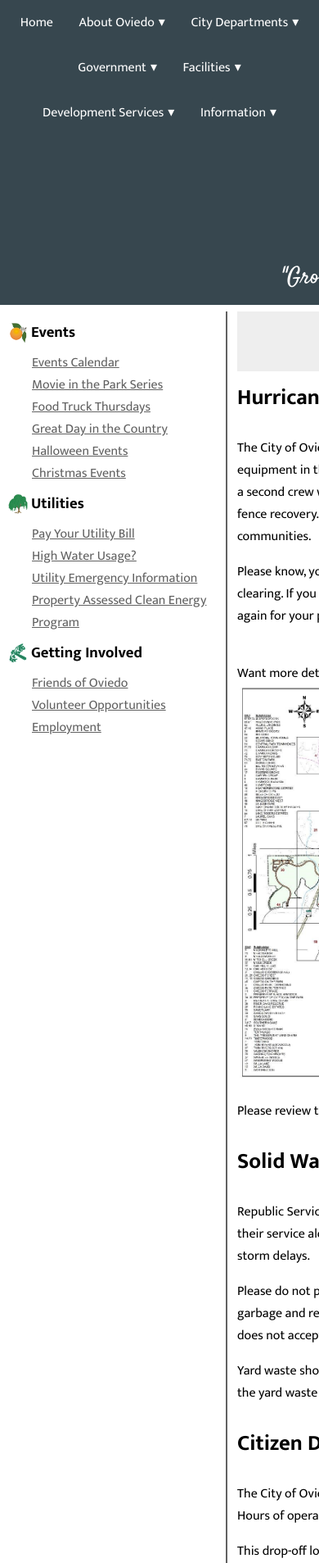
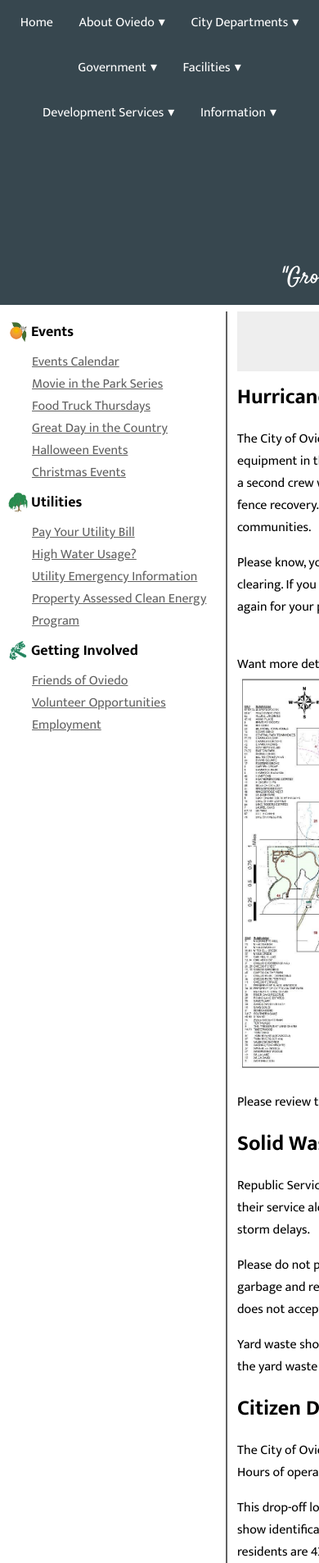
Before and after one commit to will-cromar/oviedo-redesign, a Flask app: page / in a window 390 px wide; the page is wider, and only the part inside the window is pictured. Shown: the top 1907 px of that part at 82% size. Run offline with Flask 2, Linux system fonts and the light colour scheme.

Commit message:
Fixed some font sizing issues on mobile.

```diff
--- a/app/templates/base.html
+++ b/app/templates/base.html
@@ -24,10 +24,14 @@
 
                 /* Default font setttings */
                 font-family: 'Mukta', sans-serif;
-                font-size: 12pt;
+                font-size: 16px;
                 color: var(--dark-text);
+                -webkit-text-size-adjust: none;
+                -moz-text-size-adjust: none;
+                -ms-text-size-adjust: none;
             }
             a {
+                font-size: 16px;
                 color: var(--darkvibrant);
             }
             a:active {
@@ -113,6 +117,7 @@
                 padding: 5px;
                 font-family: 'Lora', serif;
                 font-kerning: none;
+                font-size: 32px;
                 letter-spacing: 1px;
             }
             .title_box h2 {
@@ -141,7 +146,7 @@
             }
             .sidebar-heading h3 {
                 display: inline-block;
-                /* font-size: 14pt; */
+                font-size: 18px;
             }
             .sidebar-heading img {
                 display: inline-block;
@@ -165,7 +170,7 @@
             .news h1 {
                 display: none;
                 text-align: center;
-                font-size: 28pt;
+                font-size: 32px;
                 margin: 0;
                 padding: 15px 0;
                 background-color: var(--muted);
@@ -173,15 +178,15 @@
             }
             .news h2 {
                 text-align: center;
-                font-size: 24pt;
+                font-size: 32px;
                 background-color: var(--lightneutral);
                 margin: 0;
                 padding: 10px 0;
             }
             .news h3 {
-                font-size: 20pt;
+                font-size: 26px;
                 margin: 0;
-                padding: 10px 0;
+                margin: 10px 0;
             }
             .bottom {
                 text-align: center;
```
